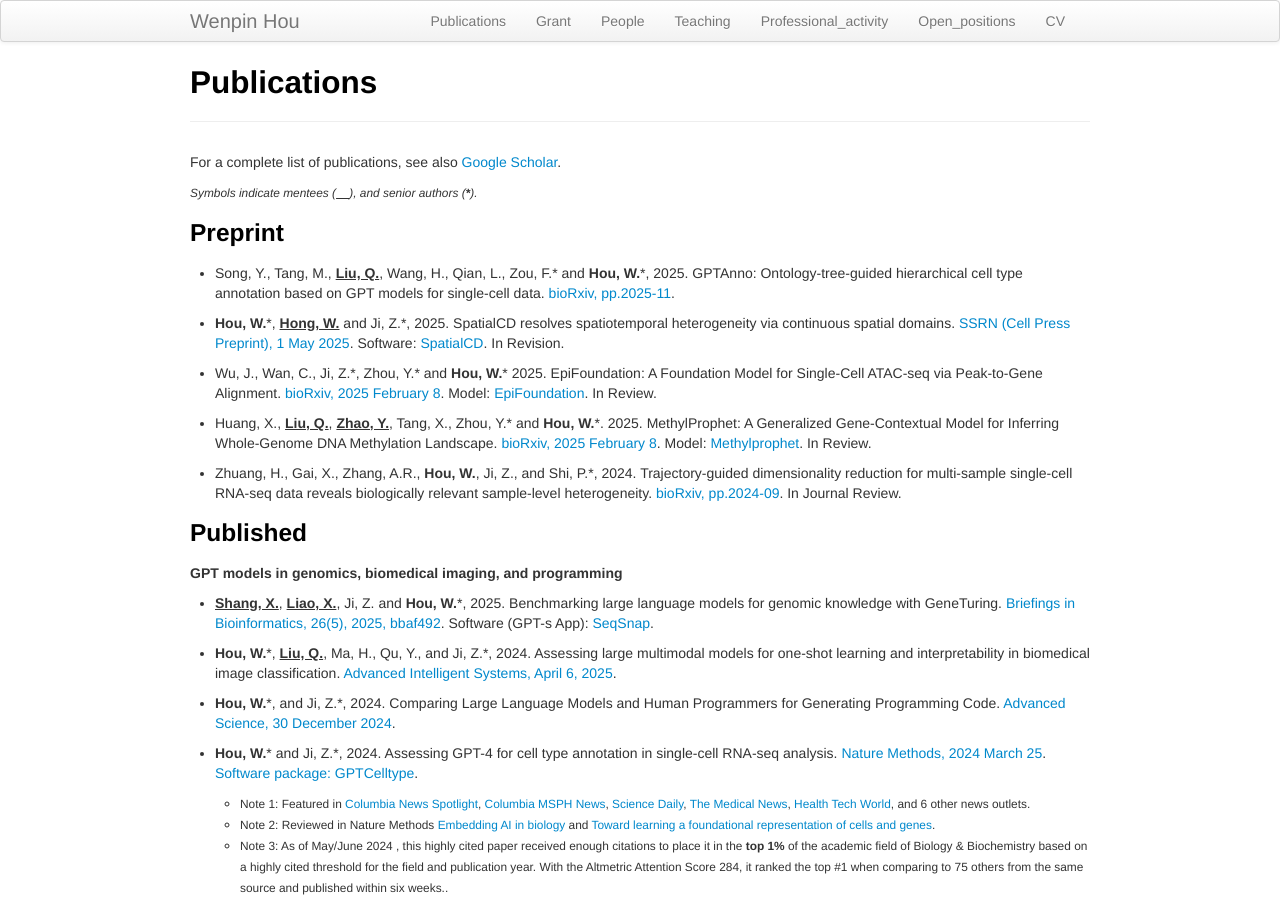
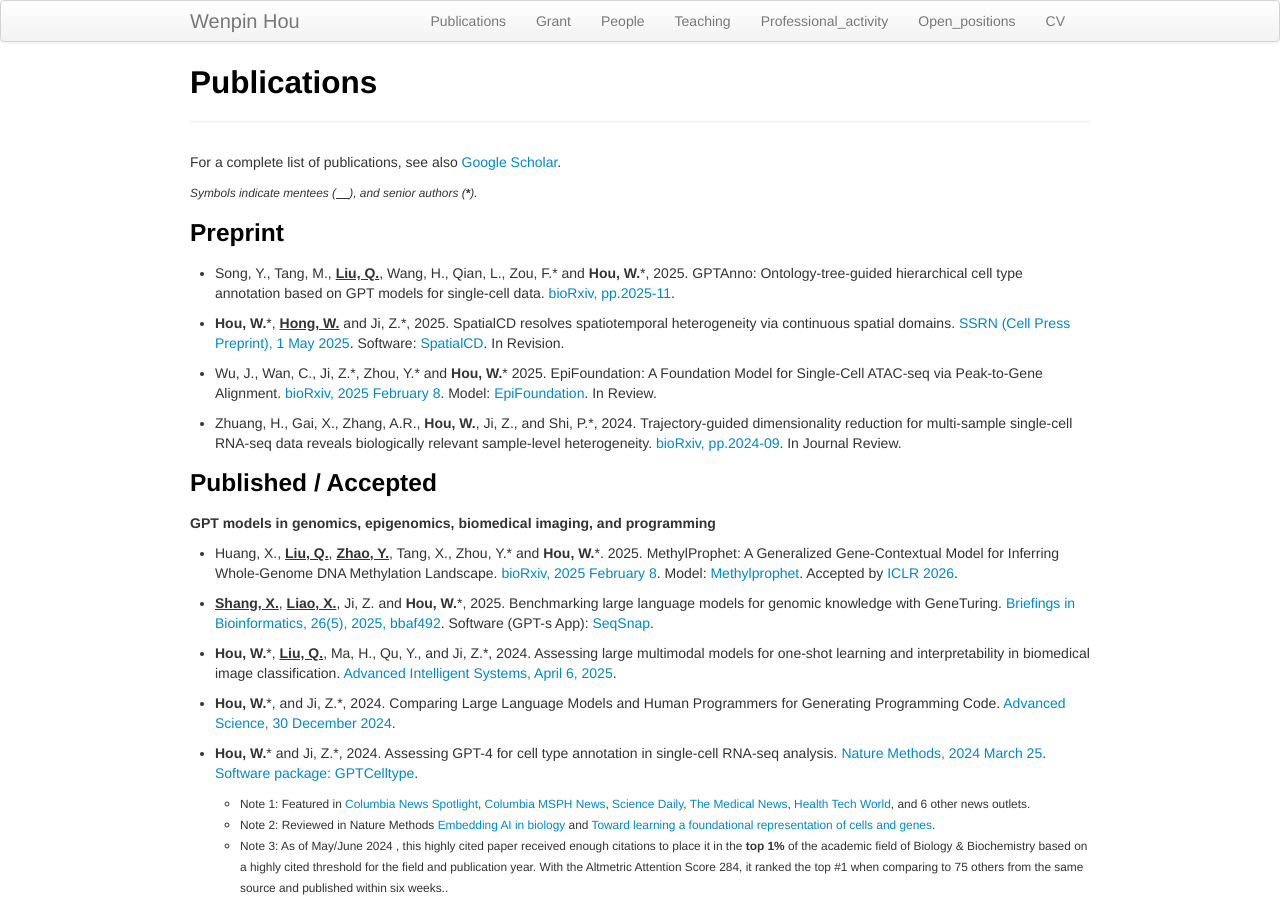
Before and after one commit to Winnie09/Wenpin_Hou, a Jekyll site: the page built from pages/publications.md, in a window 1280 px wide and 900 px high. Built offline with Jekyll 4.4.1, drawn with Linux system fonts in a browser that asks for light colours.

Commit message:
publications.md

```diff
--- a/pages/publications.md
+++ b/pages/publications.md
@@ -19,17 +19,19 @@ For a complete list of publications, see also [Google Scholar](https://scholar.g
 - Wu, J., Wan, C., Ji, Z.\*, Zhou, Y.\* and **Hou, W.**\* 2025.
 EpiFoundation: A Foundation Model for Single-Cell ATAC-seq via Peak-to-Gene Alignment. [bioRxiv, 2025 February 8](https://winnie09.github.io/Wenpin_Hou/pages/epiFoundation.pdf). Model: [EpiFoundation](https://github.com/UCSC-VLAA/EpiFoundation).  In Review.
 
-- Huang, X., **<u>Liu, Q.</u>**, **<u>Zhao, Y.</u>**, Tang, X., Zhou, Y.\* and **Hou, W.**\*. 2025.
-MethylProphet: A Generalized Gene-Contextual Model for Inferring
-Whole-Genome DNA Methylation Landscape. [bioRxiv, 2025 February 8](https://www.biorxiv.org/content/10.1101/2025.02.05.636730v1). Model: [Methylprophet](https://github.com/xk-huang/methylprophet/). In Review.
+
 
 
 - Zhuang, H., Gai, X., Zhang, A.R., **Hou, W.**, Ji, Z., and Shi, P.\*, 2024.
 Trajectory-guided dimensionality reduction for multi-sample single-cell RNA-seq data reveals biologically relevant sample-level heterogeneity.   [bioRxiv, pp.2024-09](https://www.biorxiv.org/content/10.1101/2024.09.14.613024v1). In Journal Review.
 
-### Published
+### Published / Accepted
 
-##### GPT models in genomics, biomedical imaging, and programming
+##### GPT models in genomics, epigenomics, biomedical imaging, and programming
+
+- Huang, X., **<u>Liu, Q.</u>**, **<u>Zhao, Y.</u>**, Tang, X., Zhou, Y.\* and **Hou, W.**\*. 2025.
+MethylProphet: A Generalized Gene-Contextual Model for Inferring
+Whole-Genome DNA Methylation Landscape. [bioRxiv, 2025 February 8](https://www.biorxiv.org/content/10.1101/2025.02.05.636730v1). Model: [Methylprophet](https://github.com/xk-huang/methylprophet/).  Accepted by [ICLR 2026](https://iclr.cc/).
 
 - **<u>Shang, X.</u>**, **<u>Liao, X.</u>**, Ji, Z. and **Hou, W.**\*, 2025.
 Benchmarking large language models for genomic knowledge with GeneTuring. [Briefings in Bioinformatics, 26(5), 2025, bbaf492](https://academic.oup.com/bib/article/26/5/bbaf492/8261762?utm_source=advanceaccess&utm_campaign=bib&utm_medium=email). Software (GPT-s App): [SeqSnap](https://chatgpt.com/g/g-67c52efdc210819190a9532f264ec9c0-seqsnap).
```
